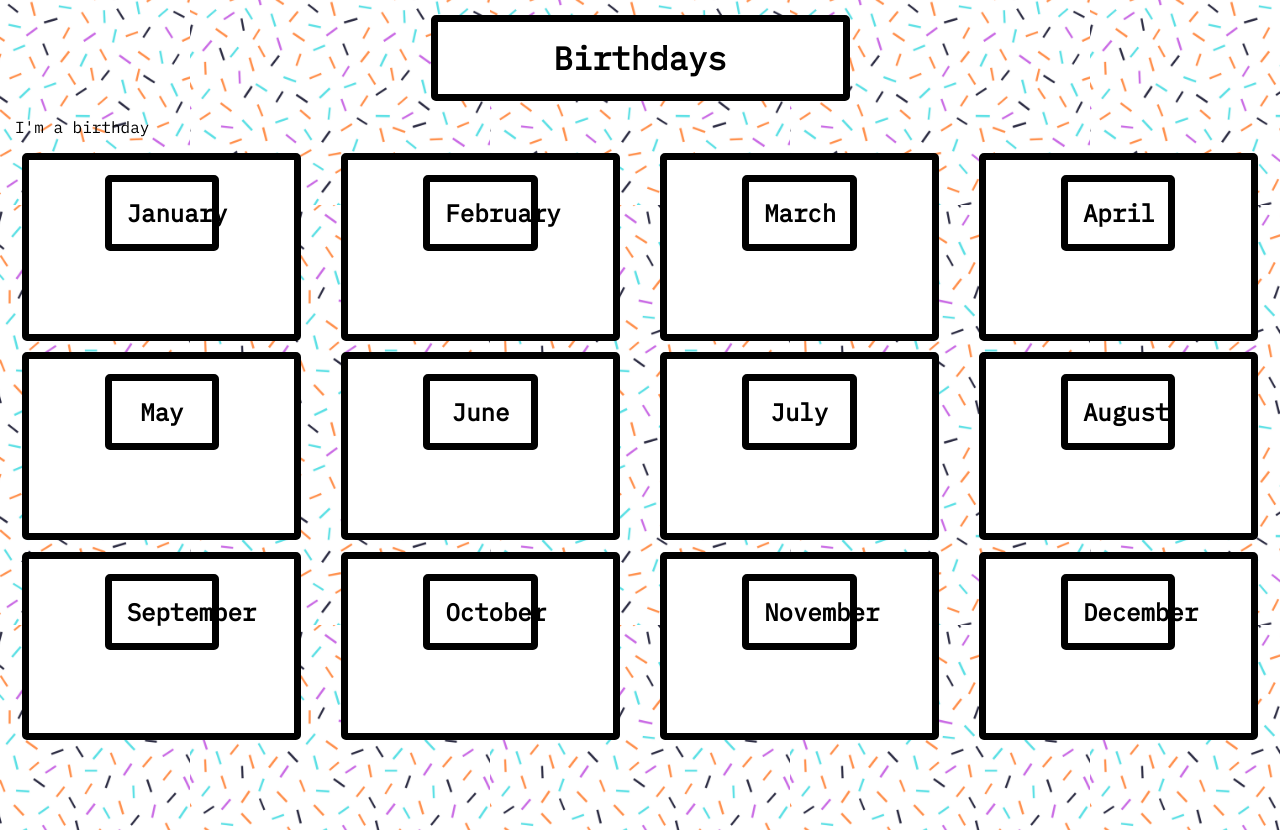
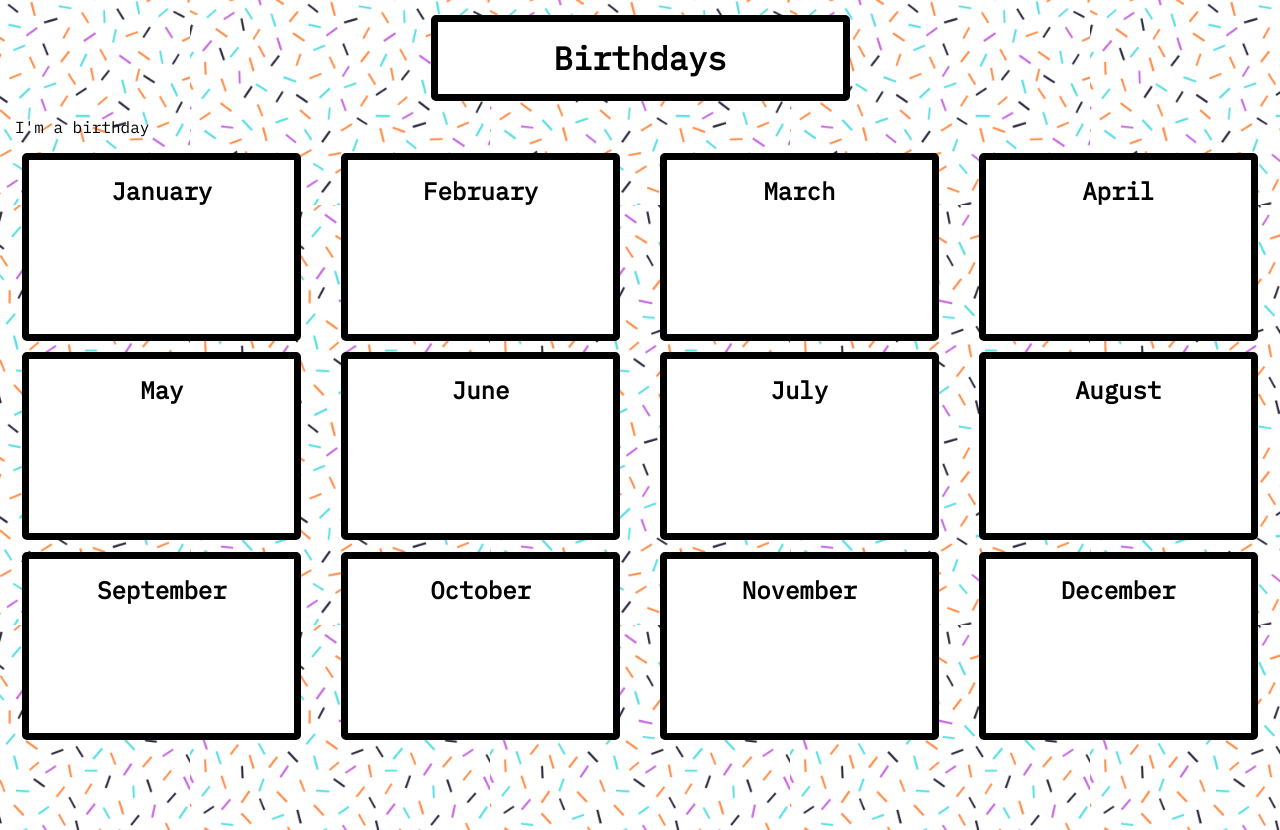
Before and after one commit to kaylagordon/birthday-assessment, a React (Create React App) app: page / in a window 1280 px wide. Built offline with nearby package versions, Linux system fonts and the light colour scheme.

Commit message:
Change the month tag from h1 to h2

```diff
--- a/src/Components/BirthdayCard/BirthdayCard.js
+++ b/src/Components/BirthdayCard/BirthdayCard.js
@@ -4,7 +4,7 @@ const BirthdayCard = ({ id, name }) => {
 
   return (
     <article>
-      <h1 id={id}>{name}</h1>
+      <h2 id={id}>{name}</h2>
     </article>
   )
 }
```
